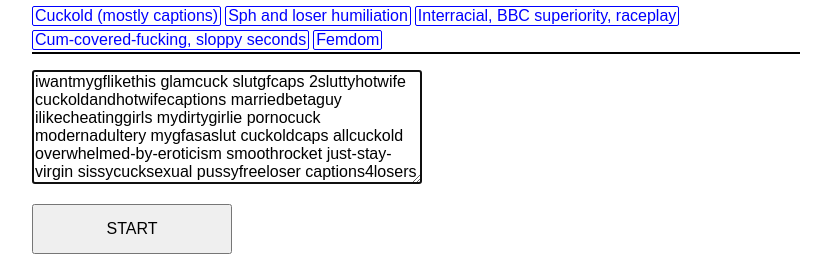
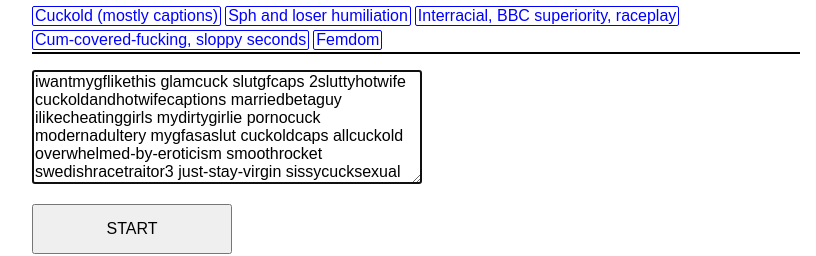
Before and after one commit to gooninatorforker/mygooninatorfork, a website built with webpack: page gooninator/index.html in a window 1280 px wide. Shown: the part 351-607 px from the top of the page, without its empty margins (224-1040 px from the left). Built offline with nearby package versions, Linux system fonts and the light colour scheme.

Commit message:
Update index.html

```diff
--- a/gooninator/index.html
+++ b/gooninator/index.html
@@ -29,7 +29,7 @@
 
     <form action="gooninate.html" method="get">
       <p>
-      <textarea type="text" rows="6" name="tumblrs" autocorrect="off" spellcheck="false" id="tumblrs" placeholder="TUMBLRS GO HERE">iwantmygflikethis glamcuck slutgfcaps 2sluttyhotwife cuckoldandhotwifecaptions marriedbetaguy ilikecheatinggirls mydirtygirlie pornocuck modernadultery mygfasaslut cuckoldcaps allcuckold overwhelmed-by-eroticism smoothrocket just-stay-virgin sissycucksexual pussyfreeloser captions4losers cum-in-kleenex confirmedloser mauishower whitesarethepast allaboutsize blackcocktakeover2 blackmydaughter3 breed-better dorisconquered bbcwhitewives69 breedthatwhitepussy breedingblackistheanswer cumcoveredfucking fuckyeahfriendlyfire
+      <textarea type="text" rows="6" name="tumblrs" autocorrect="off" spellcheck="false" id="tumblrs" placeholder="TUMBLRS GO HERE">iwantmygflikethis glamcuck slutgfcaps 2sluttyhotwife cuckoldandhotwifecaptions marriedbetaguy ilikecheatinggirls mydirtygirlie pornocuck modernadultery mygfasaslut cuckoldcaps allcuckold overwhelmed-by-eroticism smoothrocket swedishracetraitor3 just-stay-virgin sissycucksexual pussyfreeloser captions4losers cum-in-kleenex confirmedloser mauishower whitesarethepast allaboutsize blackcocktakeover2 blackmydaughter3 breed-better dorisconquered bbcwhitewives69 breedthatwhitepussy breedingblackistheanswer cumcoveredfucking fuckyeahfriendlyfire
       </textarea>
 
       <p>
```
